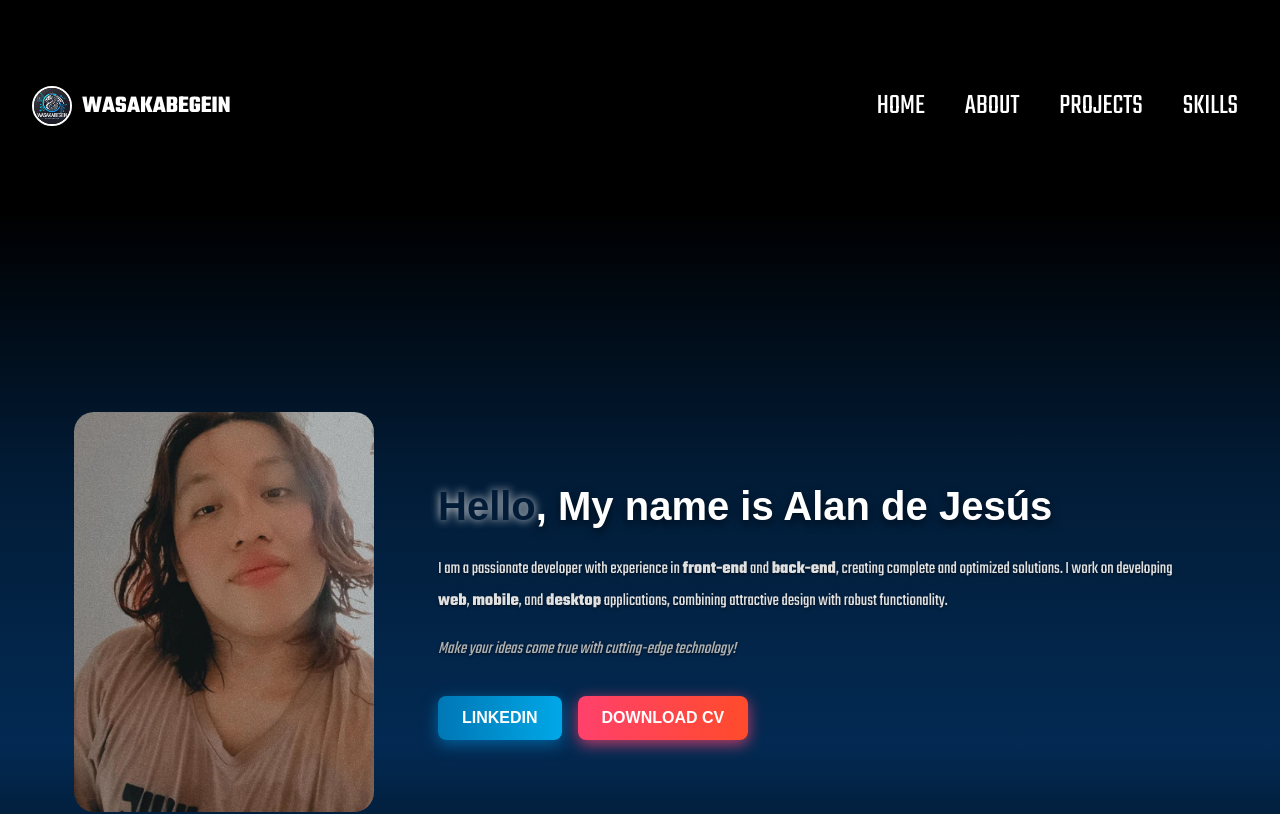
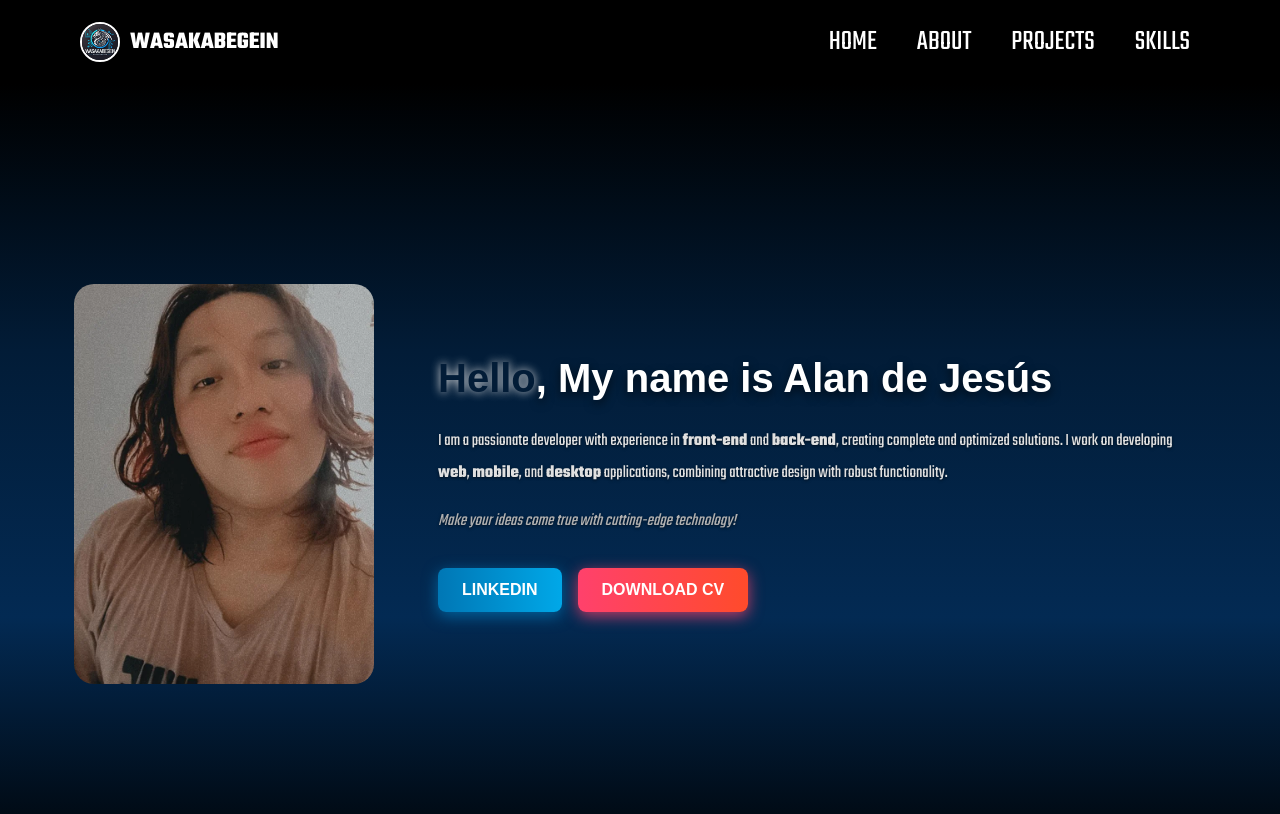
Before and after one commit to WasakaBe/WasakaBe, a React (Vite) app: page / in a window 1280 px wide. Shown: the top 814 px of the page. Built offline with nearby package versions, Linux system fonts and the light colour scheme; a web font is replaced by a local one.

Commit message:
Update Navbar.css 2

```diff
--- a/src/Views/Navbar/Navbar.css
+++ b/src/Views/Navbar/Navbar.css
@@ -3,7 +3,7 @@
  display: flex;
  justify-content: space-between;
  align-items: center;
- padding: 5rem 2rem;
+ padding: 1rem 5rem;
  background-color: var(--black);
  color: var(--white);
  font-family: "Teko", sans-serif;
```
